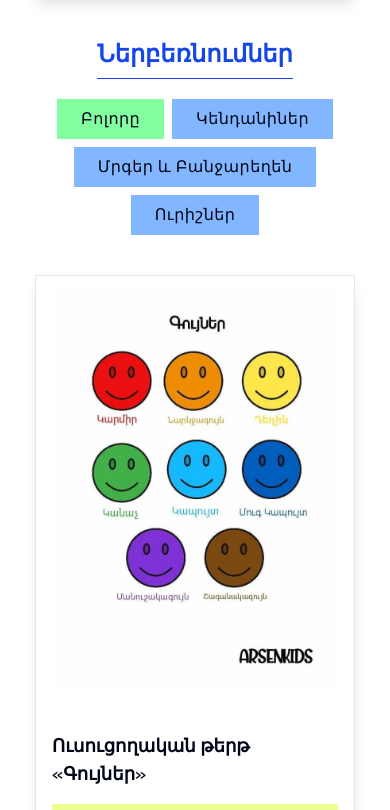
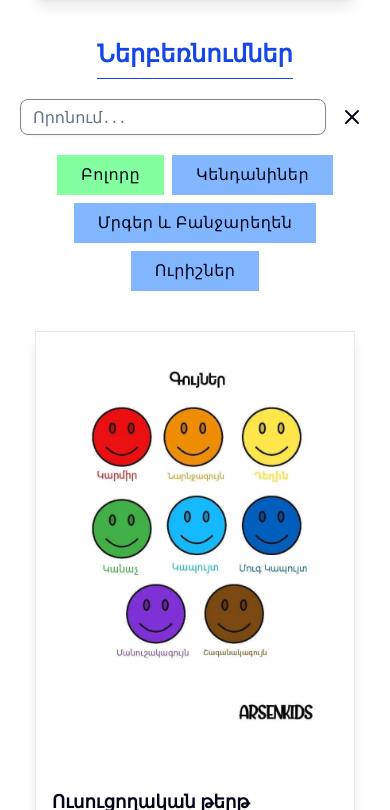
Before and after one commit to ArsenGabrielyan/ArsenKids, a Next.js app: page / in a window 390 px wide. Shown: the part 4874-5684 px from the top of the page. Built offline with nearby package versions, Linux system fonts and the light colour scheme.

Commit message:
Added Search Feature on Downloads Section + Made Footer Responsive + Added Scroll to Top Button

```diff
--- a/src/app/globals.css
+++ b/src/app/globals.css
@@ -66,10 +66,10 @@
   --muted-foreground: oklch(0.554 0.046 257.417);
   --accent: oklch(0.968 0.007 247.896);
   --accent-foreground: oklch(0.208 0.042 265.755);
-  --destructive: #dc3545;
+  --destructive: oklch(59.153% 0.20203 21.222);
   --border: oklch(0.929 0.013 255.508);
-  --input: oklch(0.929 0.013 255.508);
-  --ring: oklch(0.704 0.04 256.788);
+  --input: oklch(61.881% 0.00705 255.659);
+  --ring: oklch(77.422% 0.14038 43.879);
   --chart-1: oklch(0.646 0.222 41.116);
   --chart-2: oklch(0.6 0.118 184.704);
   --chart-3: oklch(0.398 0.07 227.392);
@@ -135,7 +135,7 @@
     @apply border-border outline-ring/50;
   }
   body {
-    @apply bg-background text-foreground scroll-smooth;
+    @apply bg-background text-foreground scroll-smooth relative;
   }
   h1, h2, h3, h4, h5, h6{
     @apply font-heading
--- a/src/components/layout/footer.tsx
+++ b/src/components/layout/footer.tsx
@@ -7,7 +7,7 @@ import {SiYoutube, SiGithub} from "react-icons/si"
 export default function Footer(){
      const year = new Date().getFullYear();
      return (
-          <footer className="py-2 px-10 border-t shadow-sm w-full font-heading flex justify-between items-center gap-2">
+          <footer className="py-2 px-2 md:px-5 lg:px-10 border-t shadow-sm w-full font-heading flex justify-between items-center gap-2 flex-col md:flex-row">
                <div className="text-center">
                     <p className="text-foreground text-lg">&copy; {year} <Link href="https://www.youtube.com/channel/UCjc4z_ffsAv44VGfh6EjgWQ" className="text-blue-500 hover:underline underline-offset-4 font-medium text-xl">ArsenKids</Link> | Բոլոր իրավունքները պաշտպանված են</p>
                </div>
--- a/src/components/layout/index.tsx
+++ b/src/components/layout/index.tsx
@@ -1,15 +1,29 @@
+"use client"
+import { useEffect, useState } from "react";
 import Footer from "./footer";
 import Header from "./header";
+import { Button } from "../ui/button";
+import { cn } from "@/lib/utils";
+import { ChevronUp } from "lucide-react";
 
 interface PageLayoutProps{
      children: React.ReactNode
 }
 export default function PageLayout({children}: PageLayoutProps){
+     const [scrollBtnExists, showScrollBtn] = useState(false);
+     useEffect(() => {
+          const onScroll = () => showScrollBtn(window.scrollY > 100)
+          window.addEventListener("scroll", onScroll)
+          return () => window.removeEventListener("scroll", onScroll)
+     }, [])
      return (
           <>
                <Header/>
                {children}
                <Footer/>
+               <Button variant="tertiary" onClick={()=>window.scrollTo({ top:0, left:0, behavior:"smooth" })} size="icon" className={cn("transition-all fixed right-5 z-10",scrollBtnExists ? "bottom-10 visible" : "bottom-0 invisible opacity-0")} title="Scroll to top">
+                    <ChevronUp className="size-6"/>
+               </Button>
           </>
      )
 }
--- a/src/components/sections/downloads.tsx
+++ b/src/components/sections/downloads.tsx
@@ -7,6 +7,8 @@ import Link from "next/link"
 import { DownloadFilters } from "@/lib/types"
 import { useMemo, useState } from "react"
 import { cn } from "@/lib/utils"
+import { Input } from "../ui/input"
+import { X } from "lucide-react"
 
 const filters: Record<DownloadFilters, string> = {
      all: "Բոլորը",
@@ -17,11 +19,26 @@ const filters: Record<DownloadFilters, string> = {
 
 export default function DownloadsSection(){
      const [currSelection, setCurrSelection] = useState<DownloadFilters>("all")
-     const allDownloads = useMemo(()=>currSelection==='all' ? DOWNLOADS : DOWNLOADS.filter(item=>item.itemType===currSelection),[currSelection])
+     const [search, setSearch] = useState("");
+     const allDownloads = useMemo(()=>{
+          const array = currSelection==='all' ? DOWNLOADS : DOWNLOADS.filter(item=>item.itemType===currSelection);
+          return search==="" ? array : array.filter(item=>item.title.toLowerCase().includes(search.toLowerCase()))
+     },[currSelection, search])
      return (
           <SiteSection id="downloads">
                <div className="relative w-full flex items-center justify-center flex-col">
                     <h2 className="text-blue-700 font-bold text-2xl sm:text-3xl lg:text-4xl pb-2 mb-5 border-b border-blue-700 w-fit text-center">Ներբեռնումներ</h2>
+                    <div className="mb-5 flex justify-center items-center gap-2 w-full">
+                         <Input
+                              value={search}
+                              onChange={e=>setSearch(e.target.value)}
+                              className="w-full max-w-lg"
+                              placeholder="Որոնում․․․"
+                         />
+                         <Button variant="ghost" size="icon" onClick={()=>setSearch("")}>
+                              <X className="size-6"/>
+                         </Button>
+                    </div>
                     <ul className="flex justify-center flex-wrap gap-2">
                          {Object.entries(filters).map(([key, value])=>(
                               <li
--- a/src/components/ui/button.tsx
+++ b/src/components/ui/button.tsx
@@ -1,7 +1,6 @@
 import * as React from "react"
 import { Slot } from "@radix-ui/react-slot"
 import { cva, type VariantProps } from "class-variance-authority"
-
 import { cn } from "@/lib/utils"
 
 const buttonVariants = cva(
--- /dev/null
+++ b/src/components/ui/input.tsx
@@ -0,0 +1,31 @@
+import * as React from "react"
+import { cn } from "@/lib/utils"
+import { cva, type VariantProps } from "class-variance-authority"
+
+const inputVariants = cva(
+     "h-9 w-full min-w-0 rounded-md border px-3 py-1 text-base shadow-xs transition-[color,box-shadow] outline-none file:inline-flex file:h-7 file:border-0 file:text-sm file:font-medium disabled:pointer-events-none disabled:cursor-not-allowed disabled:opacity-50 md:text-sm focus-visible:ring-[3px] font-heading",
+     {
+          variants: {
+               variant: {
+                    default: "file:text-foreground placeholder:text-muted-foreground selection:bg-primary selection:text-primary-foreground dark:bg-input/30 border-input bg-transparent file:bg-transparent focus-visible:border-ring focus-visible:ring-ring/50 aria-invalid:ring-destructive/20 dark:aria-invalid:ring-destructive/40 aria-invalid:border-destructive",
+                    // TODO: Add More Variants
+               }
+          },
+          defaultVariants: {
+               variant: "default",
+          },
+     }
+)
+
+function Input({ className, type, variant, ...props }: React.ComponentProps<"input"> & VariantProps<typeof inputVariants>) {
+  return (
+    <input
+      type={type}
+      data-slot="input"
+      className={cn(inputVariants({variant, className}))}
+      {...props}
+    />
+  )
+}
+
+export { Input }
```
